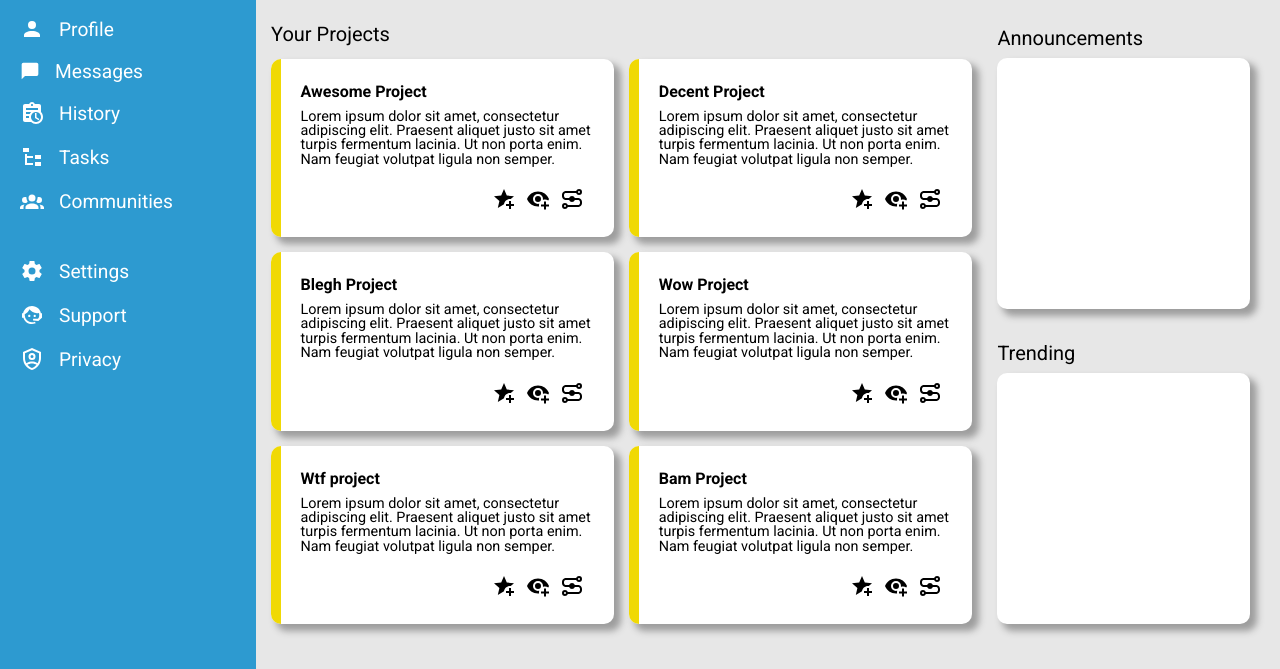
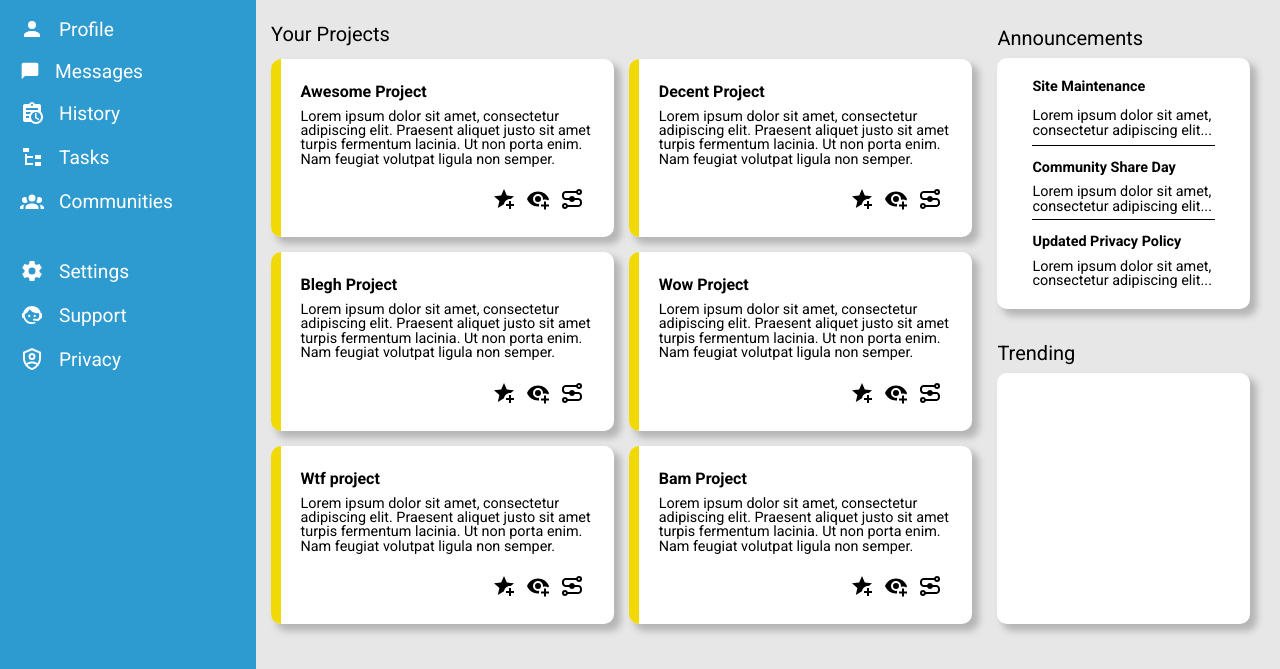
Before and after one commit to romangdev/admin-dashboard, a plain HTML site: page index.html in a window 1280 px wide. Shown: the part 141-810 px from the top of the page. Drawn offline with Linux system fonts and the light colour scheme.

Commit message:
Finish annoucements card

```diff
--- a/index.html
+++ b/index.html
@@ -265,11 +265,30 @@
         </div>
         <div class="other">
           <h2 class="annc-header">Announcements</h2>
-          <div class="annc-card card">
-
+          <div class="annc-card">
+            <div class="annc-card-content">
+              <div class="announcement-1 announcement">
+                <h3>Site Maintenance</h3>
+                <p>
+                  Lorem ipsum dolor sit amet, consectetur adipiscing elit...
+                </p>
+              </div>
+              <div class="announcement-2 announcement">
+                <h3>Community Share Day</h3>
+                <p>
+                  Lorem ipsum dolor sit amet, consectetur adipiscing elit...
+                </p>
+              </div>
+              <div class="announcement-3 announcement">
+                <h3>Updated Privacy Policy</h3>
+                <p>
+                  Lorem ipsum dolor sit amet, consectetur adipiscing elit...
+                </p>
+              </div>
+            </div>
           </div>
           <h2 class="trending-header">Trending</h2>
-           <div class="trending-card card">
+          <div class="trending-card other-cards">
 
           </div>
         </div>
--- a/style.css
+++ b/style.css
@@ -125,6 +125,7 @@ table {
   grid-row: 1;
   display: grid;
   grid-template-rows: 1fr 1.7fr;
+
 }
 
 .main-top a {
@@ -254,7 +255,7 @@ table {
   grid-template-columns: 1fr 35fr;
   background-color: white;
   border-radius: 10px;
-  box-shadow: 6px 6px 7px 1px rgb(157, 157, 157);
+  box-shadow: 6px 6px 7px 1px rgb(181, 181, 181);
 }
 
 .side-color-card {
@@ -347,6 +348,44 @@ table {
 .annc-card {
   grid-row: 2;
   background-color: white;
+  box-shadow: 6px 6px 7px 1px rgb(181, 181, 181);
+  border-radius: 10px;
+  padding: 15px 0;
+}
+
+.annc-card-content {
+  display: grid;
+  grid-template-rows: repeat(3, 1fr);
+  height: 100%;
+}
+
+.announcement {
+  display: flex;
+  flex-direction: column;
+  justify-content: space-around;
+  margin: 0 35px;
+  font-size: 0.9rem;
+}
+
+.announcement h3 {
+  font-size: 0.9rem;
+  font-weight: bold;
+}
+
+.announcement-1 {
+  grid-row: 1;
+  border-bottom: 1px solid black;
+}
+
+.announcement-2 {
+  grid-row: 2;
+  border-bottom: 1px solid black;
+  margin-top: 10px;
+}
+
+.announcement-3 {
+  grid-row: 3;
+  margin-top: 10px;
 }
 
 .trending-header {
@@ -360,4 +399,6 @@ table {
 .trending-card {
   grid-row: 4;
   background-color: white;
+  box-shadow: 6px 6px 7px 1px rgb(181, 181, 181);
+  border-radius: 10px;
 }
```
